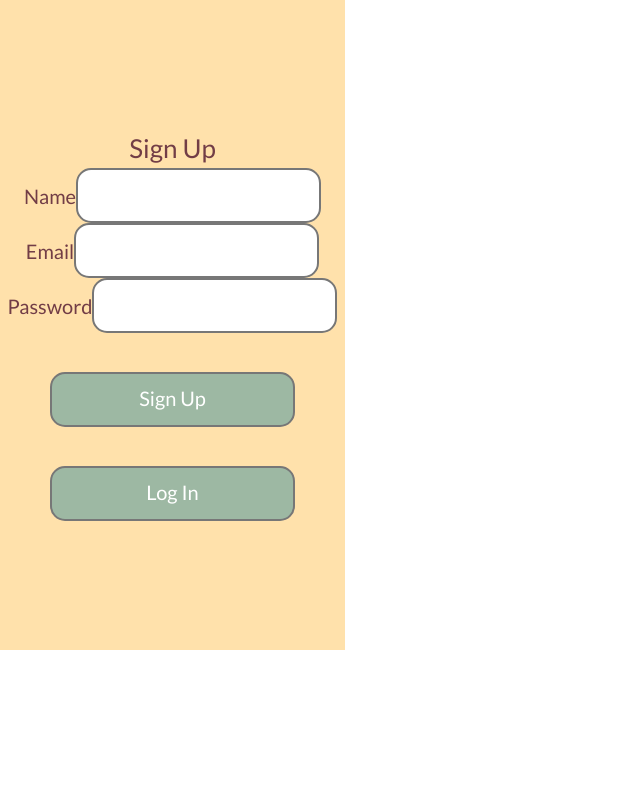
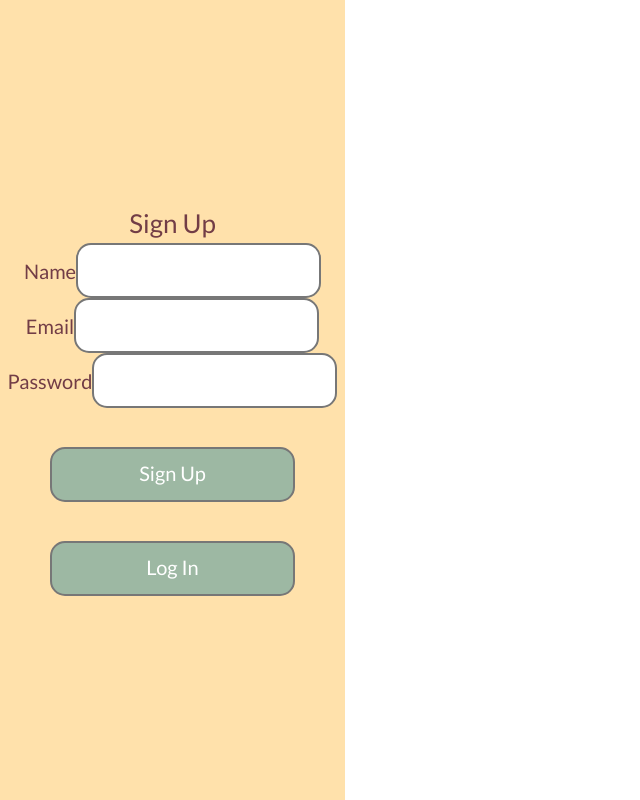
Before and after one commit to kapa-moon/final-project-team-decider, a React (Create React App) app in the folder front-end/: page /signup in a window 1280 px wide. Shown: the whole page, without its empty margins (0-640 px from the left). Built offline with nearby package versions, Linux system fonts and the light colour scheme.

Commit message:
change group information

```diff
--- a/front-end/src/component/Hangout.jsx
+++ b/front-end/src/component/Hangout.jsx
@@ -1,4 +1,5 @@
 import React from 'react';
+import '../App.css'
 import './Hangout.css';
 import Button from './Button';
 import BackEnter from './BackEnter';
@@ -6,12 +7,12 @@ import BackEnter from './BackEnter';
 function Hangout()
 {
     return(
-        <div className = 'App_body'>
-            <form>
-                <Button str_array = {[{str: 'Your Group Code', placeholder: 'externcharenviron'}]} type = {10}></Button>
-                <BackEnter></BackEnter>
-            </form>
-        </div>
+            <div className = 'body'>
+                <form>
+                    <Button str_array = {[{str: 'Your Group Code', placeholder: 'externcharenviron'}]} type = {10}></Button>
+                    <BackEnter></BackEnter>
+                </form>
+            </div>
     );
 }
 
--- a/front-end/src/component/Login.jsx
+++ b/front-end/src/component/Login.jsx
@@ -6,7 +6,8 @@ function Login()
 {
     return(
         <>
-            <div className = 'd0 App_body'>
+            <div className = 'd0'>
+                <div className = ' App_body'>
                     <Button str_array = {[{str: 'Log In'}]} type = {8}></Button>
                     <Button str_array = {[{str: 'Email', text_align: 'left'}]} type = {3}></Button>
                     <Button str_array = {[{str: 'Password', text_align: 'left'}]} type = {3}></Button><br></br>
@@ -15,6 +16,7 @@ function Login()
                     <Button str_array = {[{str: 'Sign Up', back_color: '#9db8a3', link: 'Signup'}]} type = {7}></Button><br></br>
                     <Button str_array = {[{str: 'Forget Password', back_color: '#9db8a3', link: ''}]} type = {7}></Button><br></br>
                 </div>
+            </div>
         </>
     );
 }
--- a/front-end/src/component/Signup.jsx
+++ b/front-end/src/component/Signup.jsx
@@ -6,7 +6,8 @@ function Signup()
 {
     return(
         <>
-            <div className = 'd0 App_body'>
+            <div className = 'd0'>
+                <div className = 'App_body'>
                     <Button str_array = {[{str: 'Sign Up'}]} type = {8}></Button>
                     <Button str_array = {[{str: 'Name', text_align: 'left'}]} type = {3}></Button>
                     <Button str_array = {[{str: 'Email', text_align: 'left'}]} type = {3}></Button>
@@ -14,6 +15,7 @@ function Signup()
                     <Button str_array = {[{str: 'Sign Up', back_color: '#9db8a3', link: ''}]} type = {7}></Button><br></br>
                     <Button str_array = {[{str: 'Log In', back_color: '#9db8a3', link: 'Login'}]} type = {7}></Button>
                 </div>
+            </div>
         </>
     );
 }
```
Lines whose indentation alone changed are shown as unchanged.
